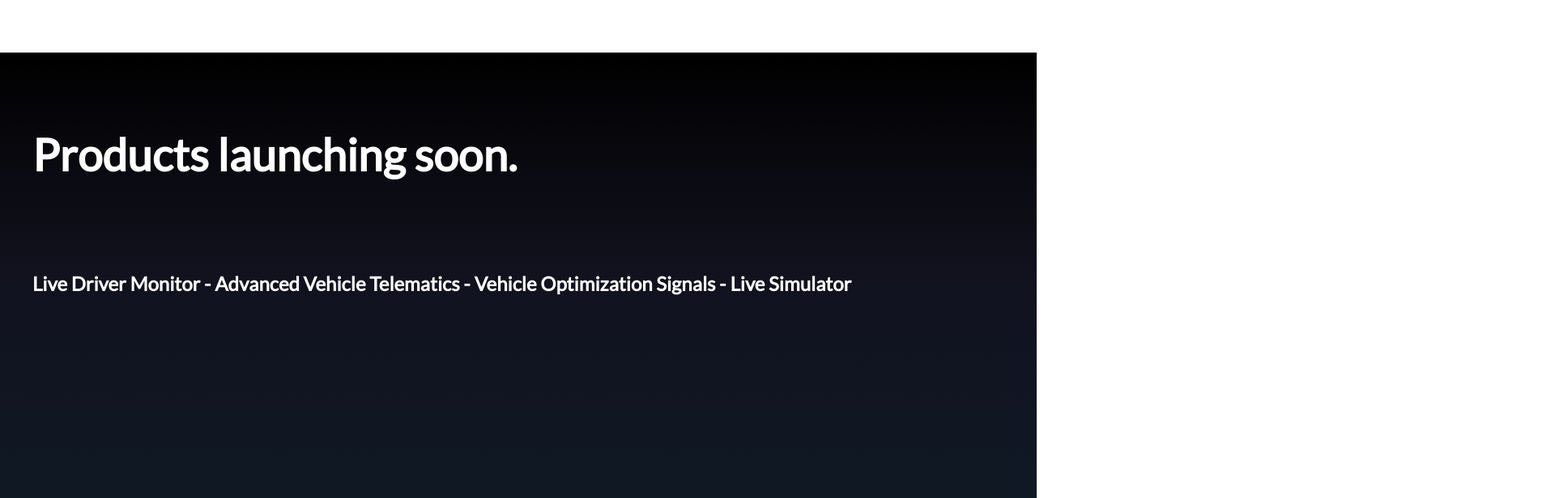
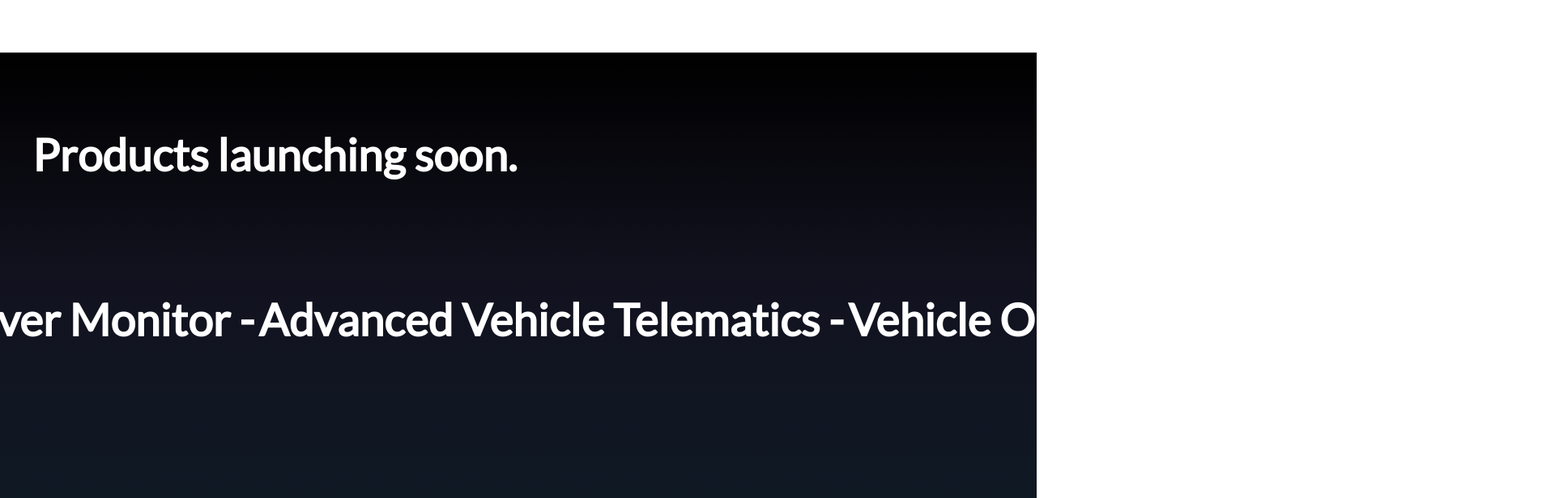
Before and after one commit to Blackie01/AutoMate, a React (Create React App) app: page / in a window 1280 px wide. Shown: the part 2117-2733 px from the top of the page at 81% size, 1920 px wide, since content can reach past the window. Built offline with nearby package versions, Linux system fonts and the light colour scheme; a web font is replaced by a local one.

Commit message:
more homepage

```diff
--- a/src/components/Homepage.css
+++ b/src/components/Homepage.css
@@ -186,8 +186,23 @@ content: "";
     font-size: 55px;
 }
 
+@keyframes slide {
+    0% {
+        transform: translateX(100%);
+      }
+      100% {
+        transform: translateX(-100%);
+      }
+}
+
 .slide-text-container {
     display: flex;
     gap: 5px;
+    animation: 10s linear infinite slide;
+    /* overflow: hidden; */
+    white-space: nowrap;
+}
 
+.slide-text {
+    font-size: 55px;
 }
--- a/src/components/Homepage.js
+++ b/src/components/Homepage.js
@@ -181,7 +181,9 @@ function Homepage () {
             <h2 className="slide-text">Live Driver Monitor - </h2>
             <h2 className="slide-text">Advanced Vehicle Telematics - </h2>
             <h2 className="slide-text">Vehicle Optimization Signals - </h2>
-            <h2 className="slide-text">Live Simulator</h2>
+            <h2 className="slide-text">Live Simulator - </h2>
+
+
           </section>
         </section>
       </section>
```
